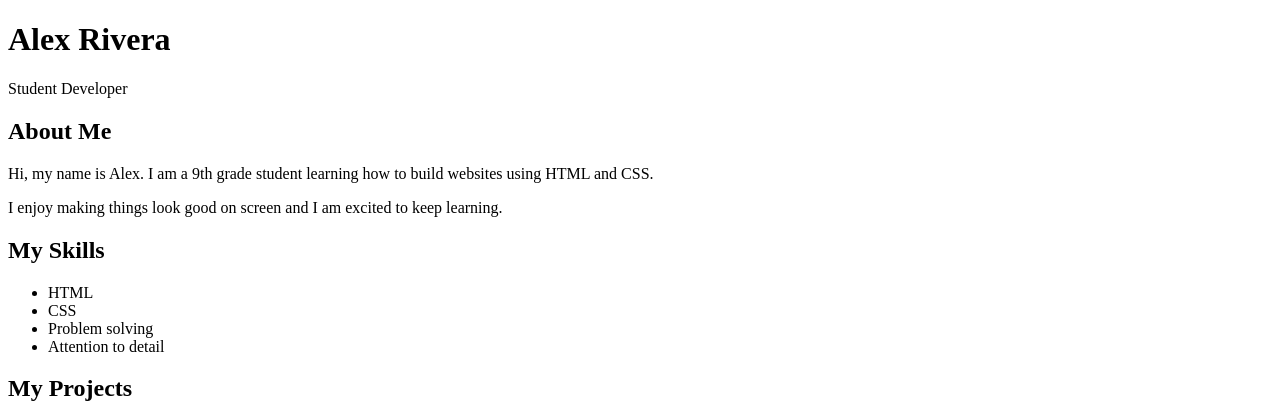
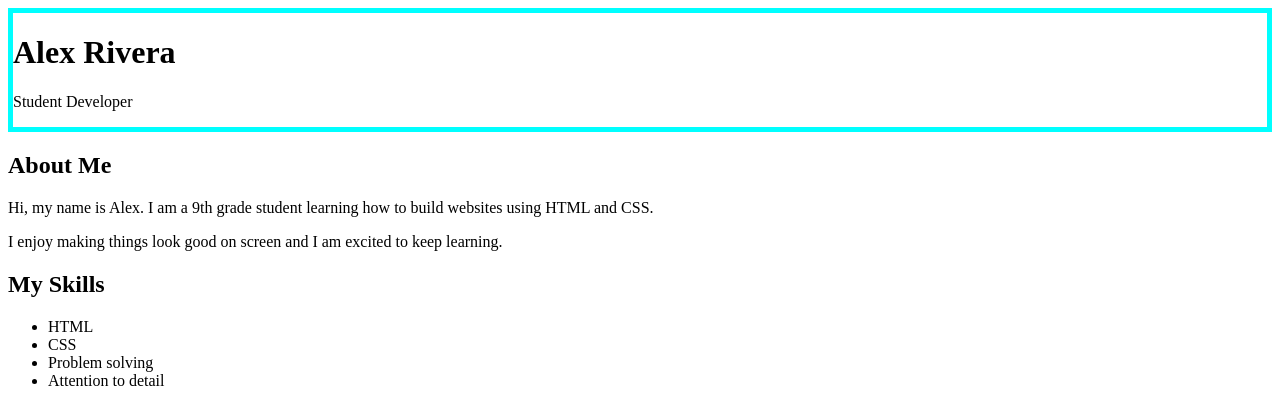
Before and after one commit to lcedillo-Mesa/LG-6.0-6.1-level-2-Late-V, a plain HTML site: page index.html in a window 1280 px wide. Shown: the top 403 px of the page. Drawn offline with Linux system fonts and the light colour scheme.

Commit message:
small edits

```diff
--- a/index.html
+++ b/index.html
@@ -8,9 +8,9 @@
   </head>
   <body>
 
-    <header>
+    <header class="header-style-1">
       <h1>Alex Rivera</h1>
-      <p class="p1">Student Developer</p>
+      <p>Student Developer</p>
     </header>
 
     <main>
--- a/styles.css
+++ b/styles.css
@@ -1,3 +1,7 @@
 * {
     box-sizing: border-box;
 }
+
+.header-style-1{
+    border: 5px aqua solid;
+}
```
